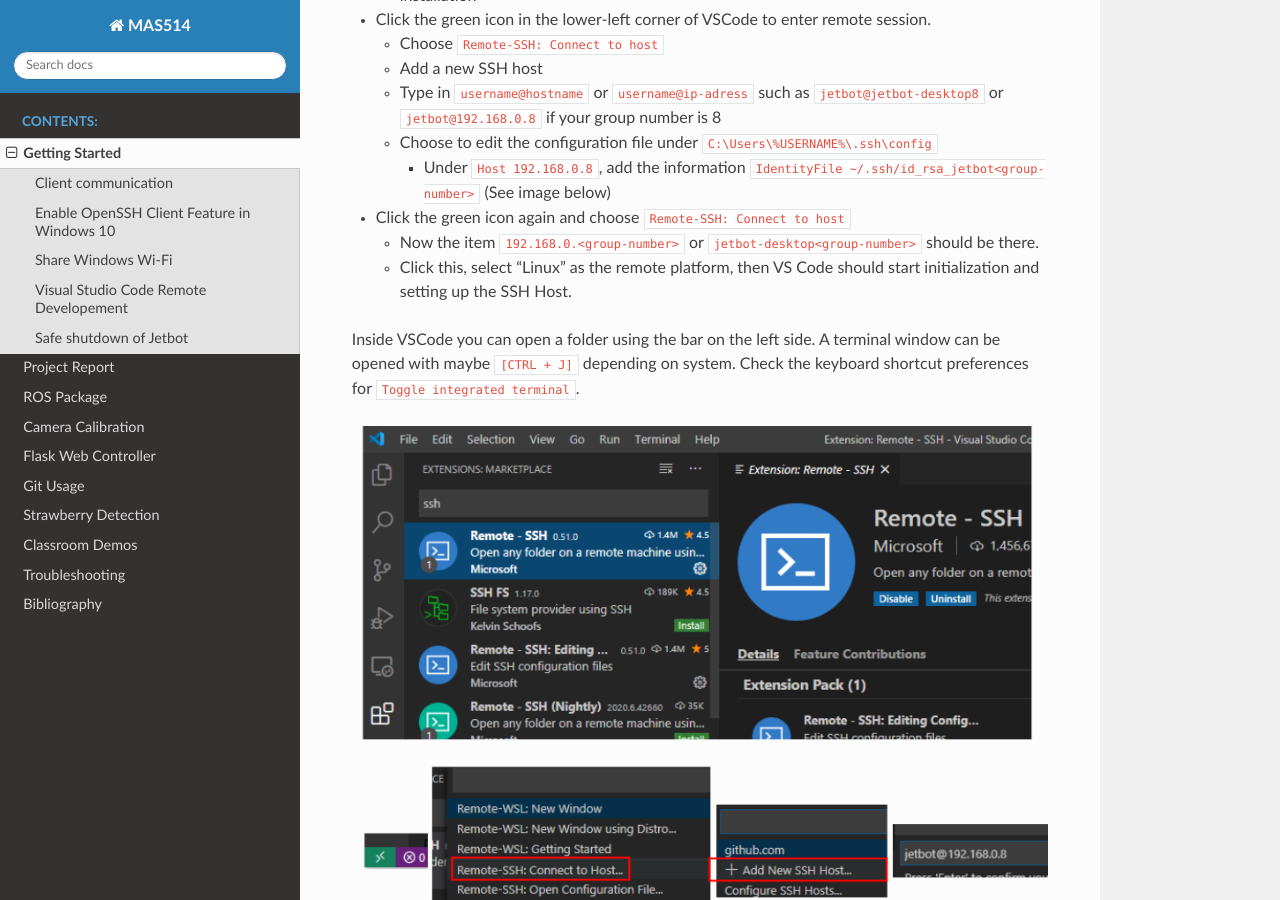
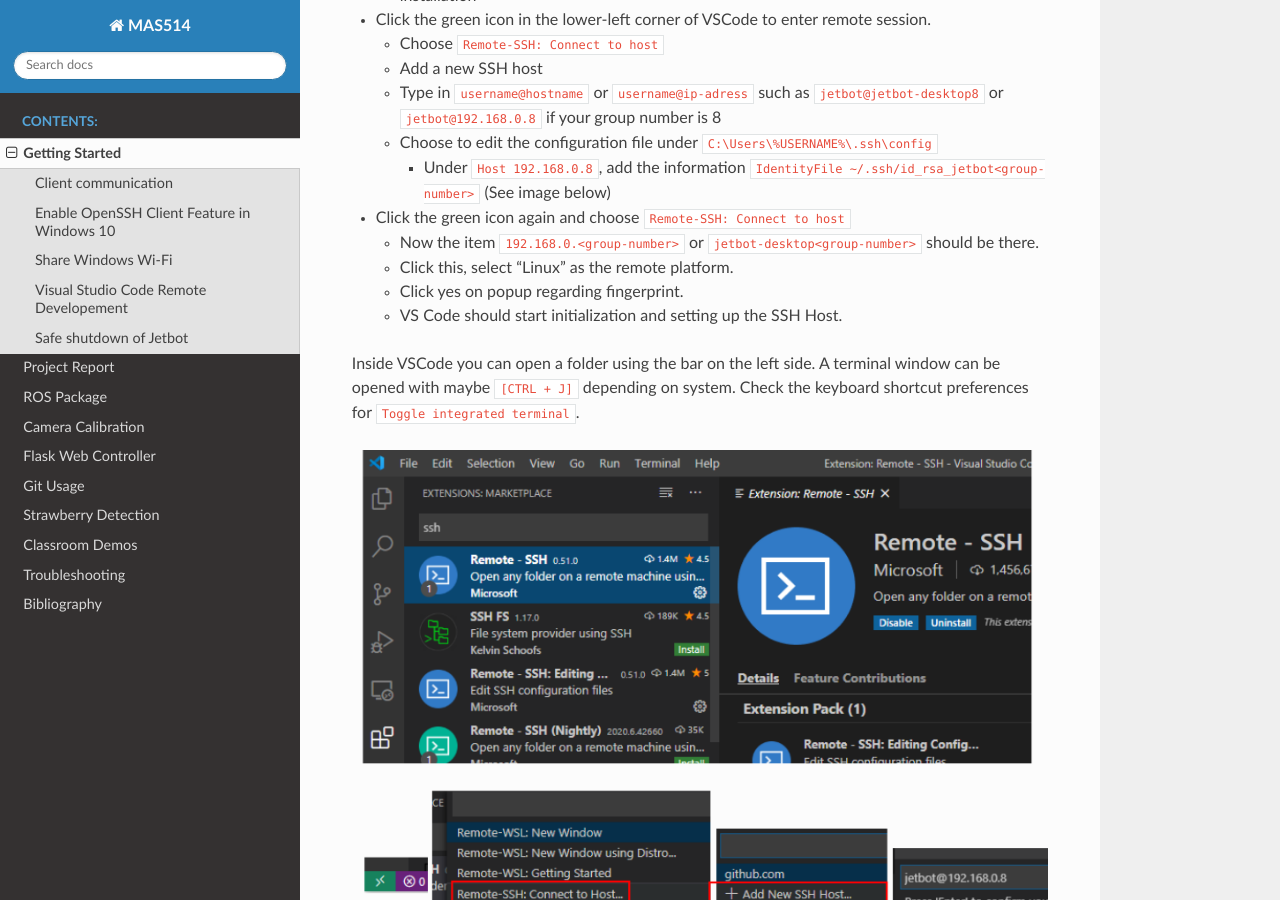
Before and after one commit to Orwatronic/mas_514, a Sphinx documentation site: the page built from docs/src/start.md, in a window 1280 px wide and 900 px high, scrolled down 2705 px. Built offline with Sphinx 7.4.7 and the Read the Docs theme 2.0.0, drawn with Linux system fonts in a browser that asks for light colours.

Commit message:
Update start.md

```diff
--- a/docs/src/start.md
+++ b/docs/src/start.md
@@ -68,7 +68,9 @@
     - Under `Host 192.168.0.8`, add the information `IdentityFile ~/.ssh/id_rsa_jetbot<group-number>` (See image below)
 - Click the green icon again and choose `Remote-SSH: Connect to host`
   - Now the item `192.168.0.<group-number>` or `jetbot-desktop<group-number>` should be there.
-  - Click this, select "Linux" as the remote platform, then VS Code should start initialization and setting up the SSH Host.
+  - Click this, select "Linux" as the remote platform.
+  - Click yes on popup regarding fingerprint.
+  - VS Code should start initialization and setting up the SSH Host.
 
 Inside VSCode you can open a folder using the bar on the left side.
 A terminal window can be opened with maybe `[CTRL + J]` depending on system.
```
